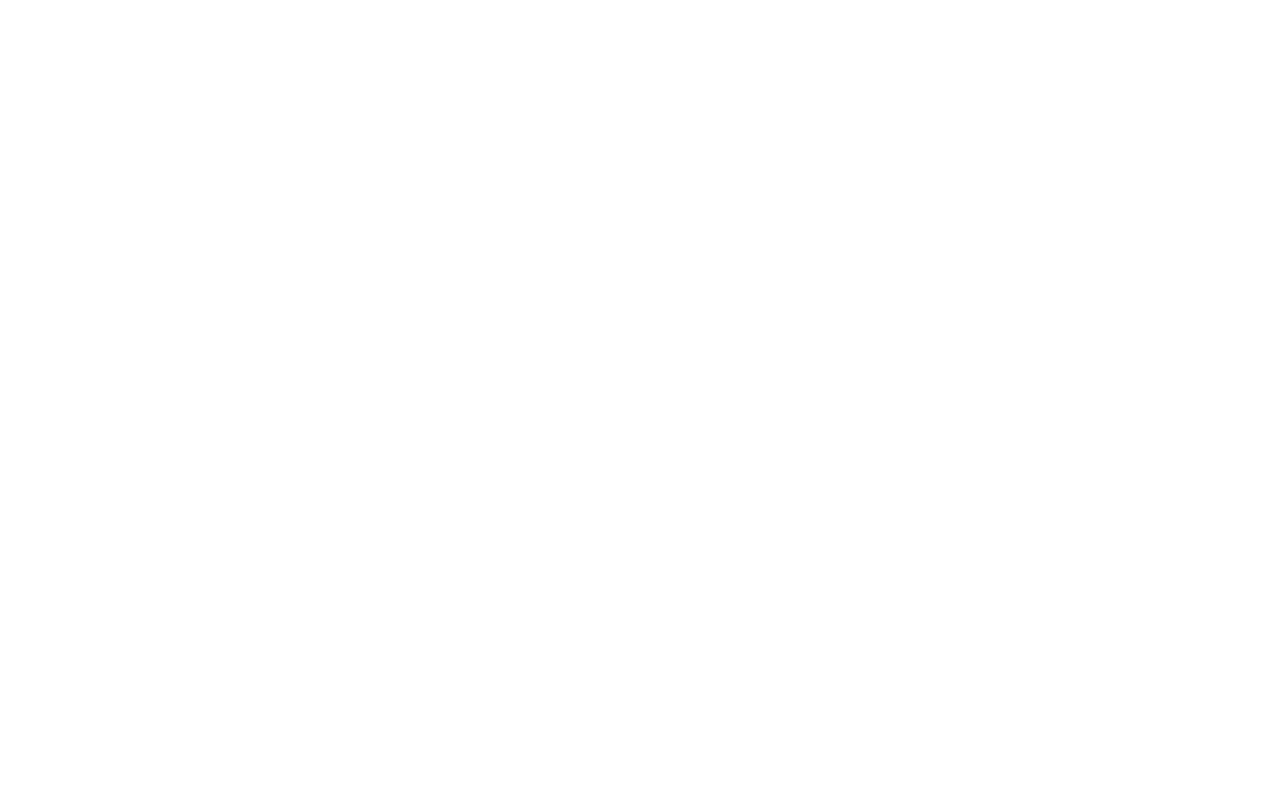
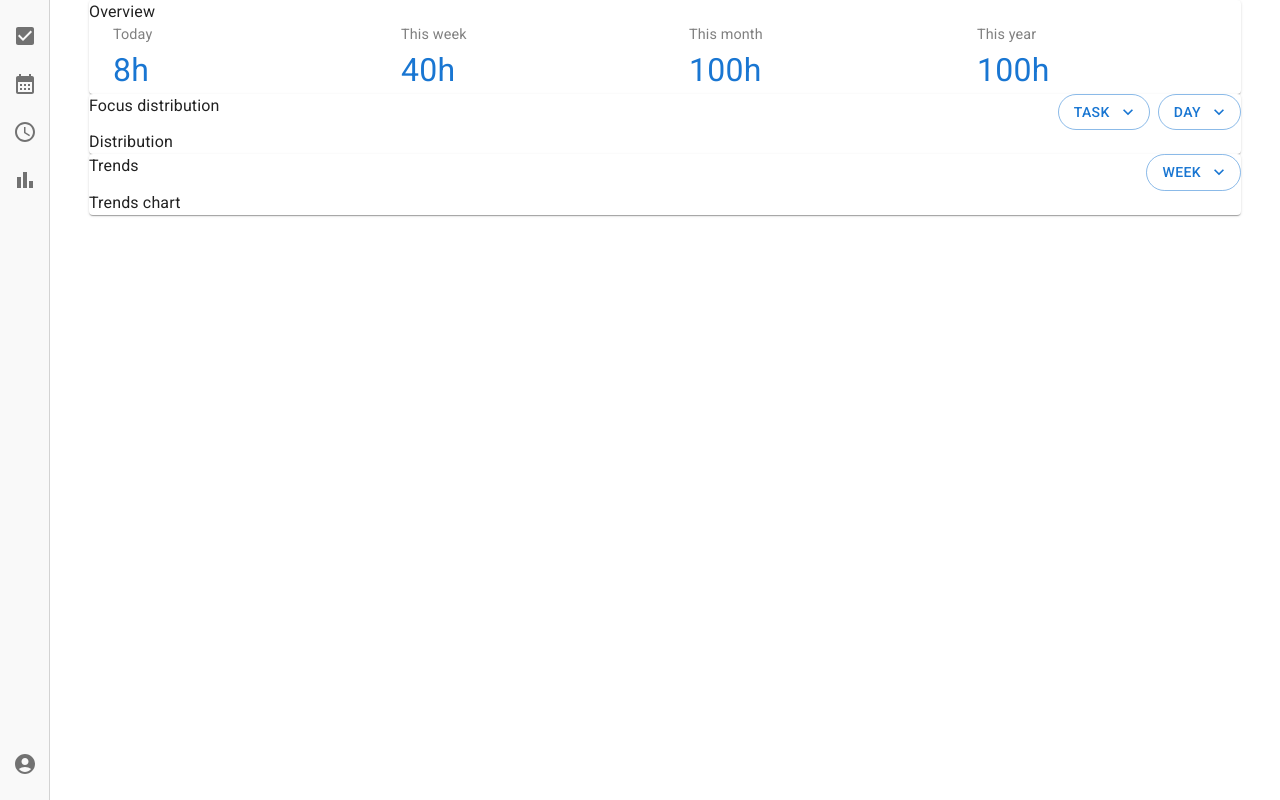
Before and after one commit to Renfu-Li/Tick, a React (Vite) app in the folder frontend-tick/: page /statistics in a window 1280 px wide. Before the commit this address had no page. Built offline with nearby package versions, Linux system fonts and the light colour scheme.

Commit message:
feat: static version of Statistics

```diff
--- a/frontend-tick/db.json
+++ b/frontend-tick/db.json
@@ -2,7 +2,7 @@
   "tasks": [
     {
       "taskName": "fix 1 bug",
-      "dueDate": "2024-01-06",
+      "dueDate": "2023-01-06",
       "completed": false,
       "removed": false,
       "taskNote": "complete before Jan 6",
@@ -11,7 +11,7 @@
     },
     {
       "taskName": "add calendar feature",
-      "dueDate": "2024-01-07",
+      "dueDate": "2023-04-07",
       "completed": false,
       "removed": false,
       "taskNote": "first implement a simple calendar",
@@ -20,7 +20,7 @@
     },
     {
       "taskName": "combine selectedList and listToShow",
-      "dueDate": "2024-01-08",
+      "dueDate": "2023-05-08",
       "completed": false,
       "removed": false,
       "taskNote": "reduce the number of state to update state more conveniently",
@@ -29,7 +29,7 @@
     },
     {
       "taskName": "add a button to recover a task from Trash",
-      "dueDate": "2024-01-04",
+      "dueDate": "2023-07-04",
       "completed": true,
       "removed": false,
       "taskNote": "also replace the delete button with a delete forever button",
@@ -38,7 +38,7 @@
     },
     {
       "taskName": "make an appointment for stomach test",
-      "dueDate": "2024-01-03",
+      "dueDate": "2023-09-03",
       "completed": true,
       "removed": true,
       "taskNote": "for long term health",
@@ -47,7 +47,7 @@
     },
     {
       "taskName": "go out today to keep in touch with the external world",
-      "dueDate": "2024-01-06",
+      "dueDate": "2023-12-06",
       "completed": false,
       "removed": true,
       "taskNote": "and get some fresh air",
@@ -65,7 +65,7 @@
     },
     {
       "taskName": "write dairy",
-      "dueDate": "2024-01-09",
+      "dueDate": "2024-01-19",
       "completed": true,
       "removed": true,
       "taskNote": "talk to self more",
--- a/frontend-tick/package.json
+++ b/frontend-tick/package.json
@@ -16,6 +16,7 @@
     "@fontsource/roboto": "^5.0.8",
     "@mui/icons-material": "^5.15.1",
     "@mui/material": "^5.15.1",
+    "@mui/x-charts": "^6.18.7",
     "@mui/x-date-pickers": "^6.18.5",
     "axios": "^1.6.2",
     "dayjs": "^1.11.10",
--- a/frontend-tick/src/App.jsx
+++ b/frontend-tick/src/App.jsx
@@ -7,6 +7,7 @@
 import taskService from "./services/taskService.js";
 import listService from "./services/listService.js";
 import Focus from "./pages/Focus.jsx";
+import Statistics from "./pages/Statistics.jsx";
 
 function App() {
   const [token, setToken] = useState(null);
@@ -92,6 +93,7 @@
             path="/focus"
             element={<Focus token={token} allTasks={allTasks}></Focus>}
           ></Route>
+          <Route path="/statistics" element={<Statistics></Statistics>}></Route>
         </Route>
       </Routes>
     </>
--- a/frontend-tick/src/components/SideBar.jsx
+++ b/frontend-tick/src/components/SideBar.jsx
@@ -59,9 +59,11 @@
             </IconButton>
           </NavLink>
 
-          <IconButton>
-            <BarChartIcon></BarChartIcon>
-          </IconButton>
+          <NavLink to="/statistics">
+            <IconButton>
+              <BarChartIcon></BarChartIcon>
+            </IconButton>
+          </NavLink>
         </Stack>
 
         <IconButton
--- a/frontend-tick/src/pages/Focus.jsx
+++ b/frontend-tick/src/pages/Focus.jsx
@@ -1,3 +1,4 @@
+import ExpandMoreIcon from "@mui/icons-material/ExpandMore";
 import TimerIcon from "@mui/icons-material/Timer";
 import KeyboardArrowRightIcon from "@mui/icons-material/KeyboardArrowRight";
 import {
@@ -156,14 +157,6 @@
 
   const open = Boolean(anchorEl);
 
-  const handleClick = (e) => {
-    setAnchorEl(e.currentTarget);
-  };
-
-  const handleClose = () => {
-    setAnchorEl(null);
-  };
-
   const handleFocusStatus = async () => {
     if (!start) {
       setStart(new Date());
@@ -213,14 +206,18 @@
           <Typography fontSize="1.2em">Focus</Typography>
 
           <Button
-            onClick={handleClick}
+            onClick={(e) => setAnchorEl(e.currentTarget)}
             variant="outlined"
-            endIcon={<KeyboardArrowRightIcon />}
+            endIcon={<ExpandMoreIcon />}
             sx={{ borderRadius: "24px" }}
           >
             {task?.taskName || "Task"}
           </Button>
-          <Menu anchorEl={anchorEl} open={open} onClose={handleClose}>
+          <Menu
+            anchorEl={anchorEl}
+            open={open}
+            onClose={() => setAnchorEl(null)}
+          >
             {allTasks.map((task) => (
               <MenuItem key={task.id} onClick={() => handleSelectTask(task)}>
                 {task.taskName}
@@ -287,8 +284,6 @@
               {weeklyDurationStr}
             </Typography>
           </Grid>
-          {/* <Grid item xs={6}></Grid>
-            <Grid item xs={6}></Grid> */}
         </Grid>
 
         <Divider sx={{ my: "2em", color: "lightgray" }}></Divider>
--- /dev/null
+++ b/frontend-tick/src/pages/Statistics.jsx
@@ -0,0 +1,139 @@
+import ExpandMoreIcon from "@mui/icons-material/ExpandMore";
+import {
+  Button,
+  Container,
+  Grid,
+  Menu,
+  MenuItem,
+  Paper,
+  Stack,
+  Typography,
+} from "@mui/material";
+import { useState } from "react";
+
+function Statistics() {
+  const [categoryAnchEl, setCategoryAnchEl] = useState(null);
+  const openCategory = Boolean(categoryAnchEl);
+
+  const [timeInBarAnchEl, setTimeInBarAnchEl] = useState(null);
+  const openTimeInBar = Boolean(timeInBarAnchEl);
+
+  const [timeInLineAnchEl, setTimeInLineAnchEl] = useState(null);
+  const openTimeInLine = Boolean(timeInLineAnchEl);
+
+  return (
+    <Container>
+      <Paper>
+        <Typography>Overview</Typography>
+
+        <Stack direction="row">
+          <Container>
+            <Typography color="gray" fontSize="90%">
+              Today
+            </Typography>
+            <Typography fontSize="2em" color="primary">
+              8h
+            </Typography>
+          </Container>
+          <Container>
+            <Typography color="gray" fontSize="90%">
+              This week
+            </Typography>
+            <Typography fontSize="2em" color="primary">
+              40h
+            </Typography>
+          </Container>
+          <Container>
+            <Typography color="gray" fontSize="90%">
+              This month
+            </Typography>
+            <Typography fontSize="2em" color="primary">
+              100h
+            </Typography>
+          </Container>
+          <Container>
+            <Typography color="gray" fontSize="90%">
+              This year
+            </Typography>
+            <Typography fontSize="2em" color="primary">
+              100h
+            </Typography>
+          </Container>
+        </Stack>
+      </Paper>
+
+      <Paper>
+        <Stack direction="row" justifyContent="space-between">
+          <Typography>Focus distribution</Typography>
+          <Stack direction="row" spacing={1}>
+            <Button
+              variant="outlined"
+              endIcon={<ExpandMoreIcon />}
+              sx={{ borderRadius: "24px" }}
+              onClick={(e) => setCategoryAnchEl(e.currentTarget)}
+            >
+              Task
+            </Button>
+            <Menu
+              anchorEl={categoryAnchEl}
+              open={openCategory}
+              onClose={() => setCategoryAnchEl(null)}
+            >
+              <MenuItem>Task</MenuItem>
+              <MenuItem>List</MenuItem>
+            </Menu>
+
+            <Button
+              variant="outlined"
+              endIcon={<ExpandMoreIcon />}
+              sx={{ borderRadius: "24px" }}
+              onClick={(e) => setTimeInBarAnchEl(e.currentTarget)}
+            >
+              Day
+            </Button>
+            <Menu
+              anchorEl={timeInBarAnchEl}
+              open={openTimeInBar}
+              onClose={() => setTimeInBarAnchEl(null)}
+            >
+              <MenuItem>Day</MenuItem>
+              <MenuItem>Week</MenuItem>
+              <MenuItem>Month</MenuItem>
+              <MenuItem>Year</MenuItem>
+            </Menu>
+          </Stack>
+        </Stack>
+        <Typography>Distribution</Typography>
+      </Paper>
+
+      <Paper>
+        <Stack direction="row" justifyContent="space-between">
+          <Typography>Trends</Typography>
+          <Stack direction="row">
+            <Button
+              variant="outlined"
+              endIcon={<ExpandMoreIcon />}
+              sx={{ borderRadius: "24px" }}
+              onClick={(e) => setTimeInLineAnchEl(e.currentTarget)}
+            >
+              Week
+            </Button>
+            <Menu
+              anchorEl={timeInLineAnchEl}
+              open={openTimeInLine}
+              onClose={() => setTimeInLineAnchEl(null)}
+            >
+              <MenuItem>Week</MenuItem>
+              <MenuItem>Month</MenuItem>
+              <MenuItem>Year</MenuItem>
+            </Menu>
+          </Stack>
+        </Stack>
+
+        <Typography>Trends chart</Typography>
+      </Paper>
+    </Container>
+  );
+}
+
+export default Statistics;
```
Also changed, not shown: 1 other file (tests, documents, lock files or other folders).
